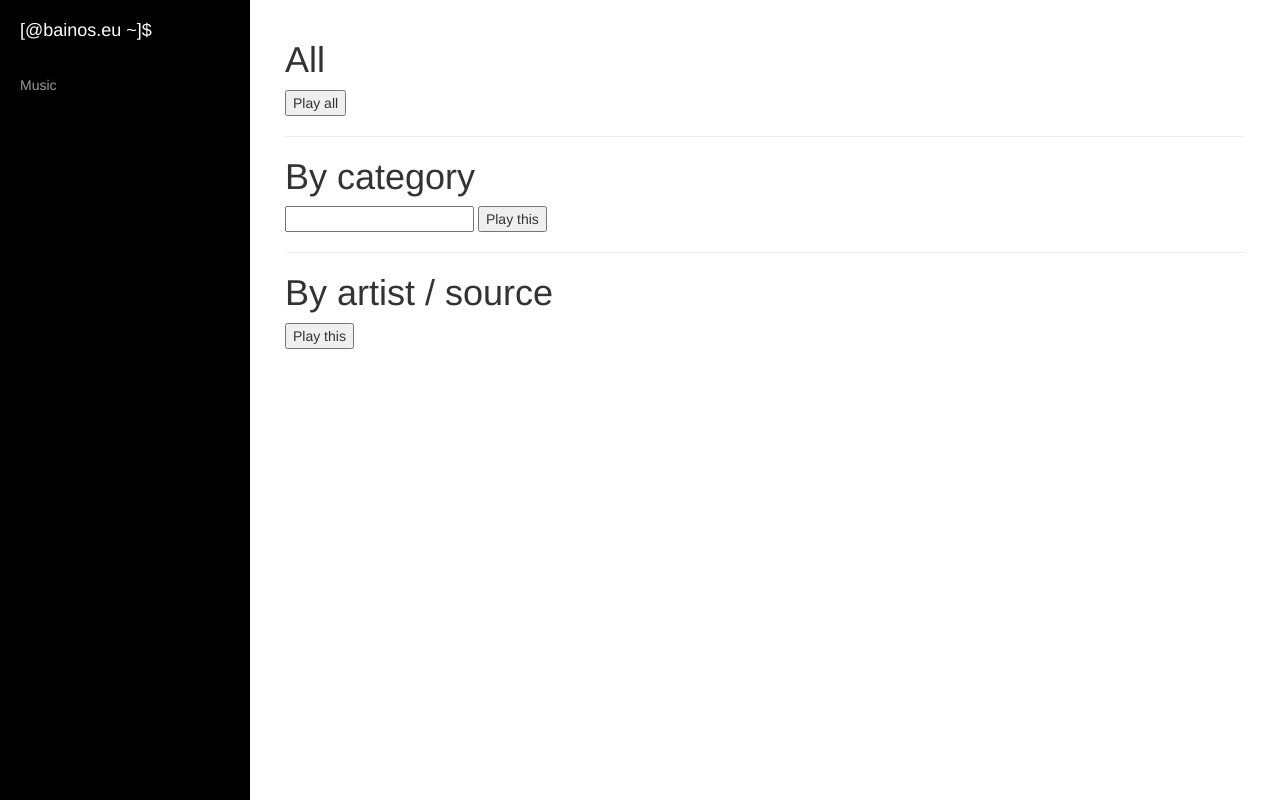
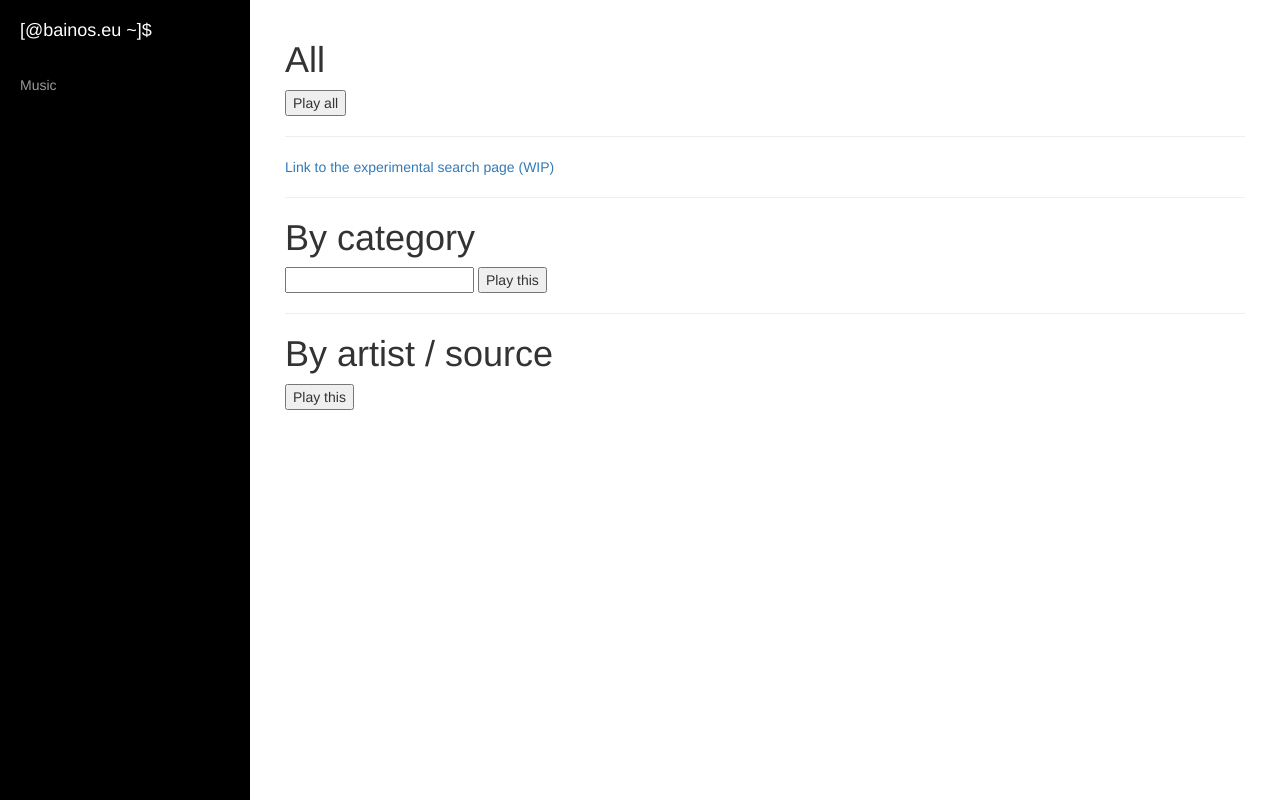
Before and after one commit to adethise/musicsite, a Django app: template music/templates/music/index.html in a window 1280 px wide. Run offline with Django 3.2, Linux system fonts and the light colour scheme; the template is opened without the code that fills it, so the values that code supplies are empty, except form fields; tables that the repository leaves empty hold one stand-in row (values such as "Sample post"); form fields are guessed from the names that the template uses; some libraries are stand-ins or nearby versions.

Commit message:
improved search and made it usable (still a WIP)

```diff
--- a/music/templates/music/index.html
+++ b/music/templates/music/index.html
@@ -15,6 +15,10 @@
 
 <hr>
 
+<p><a href="{% url "search" %}">Link to the experimental search page (WIP)</a></p>
+
+<hr>
+
 <h1>By category</h1>
 <form action={% url "index" %}>
     {{ category_form.category }}
--- a/music/views.py
+++ b/music/views.py
@@ -33,6 +33,7 @@ def search(request):
                 Q(name__icontains = search)
                 | Q(artist__icontains = search)
                 | Q(album__icontains = search)
+                | Q(genre__icontains = search)
         )
     else:
         form = SearchForm()
```
